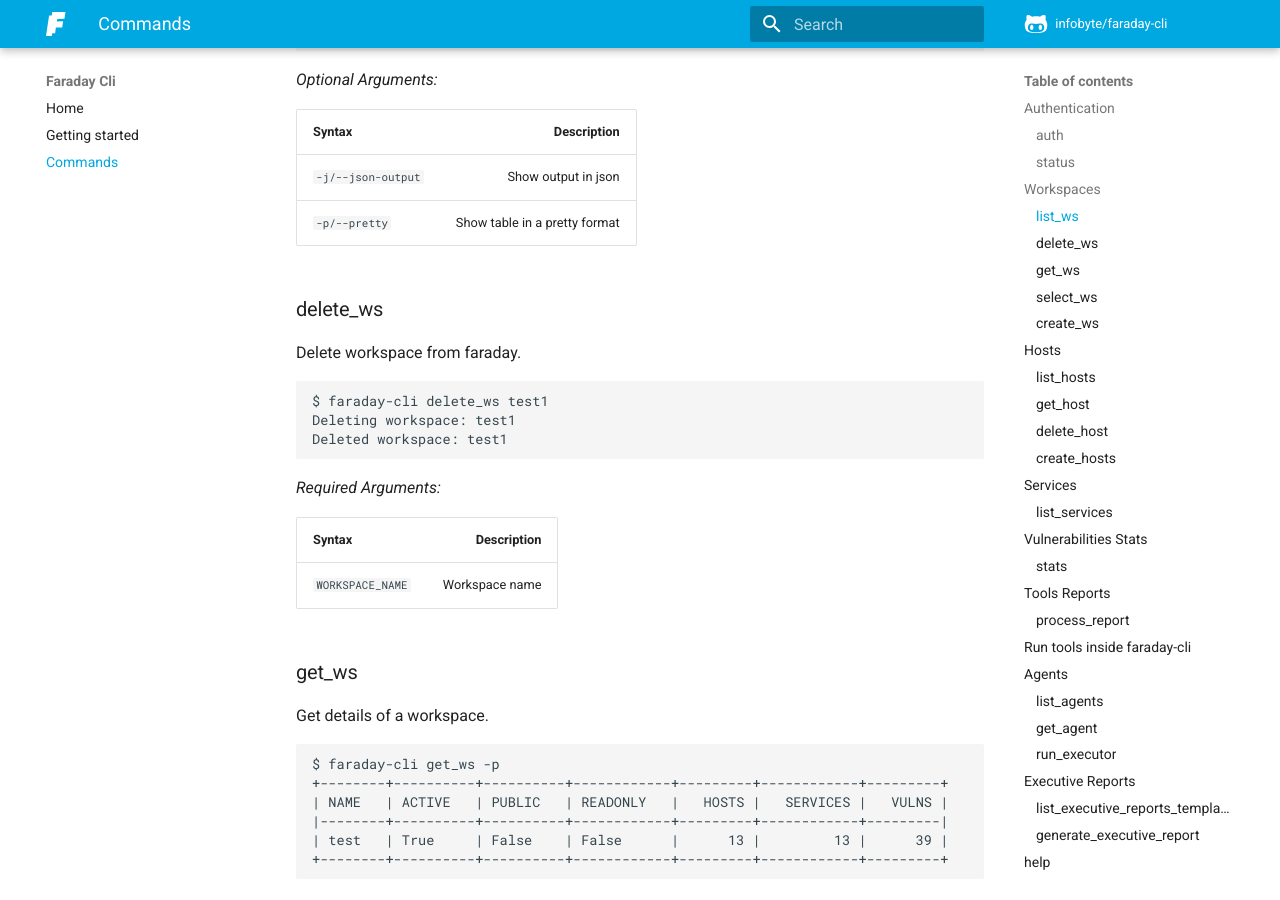
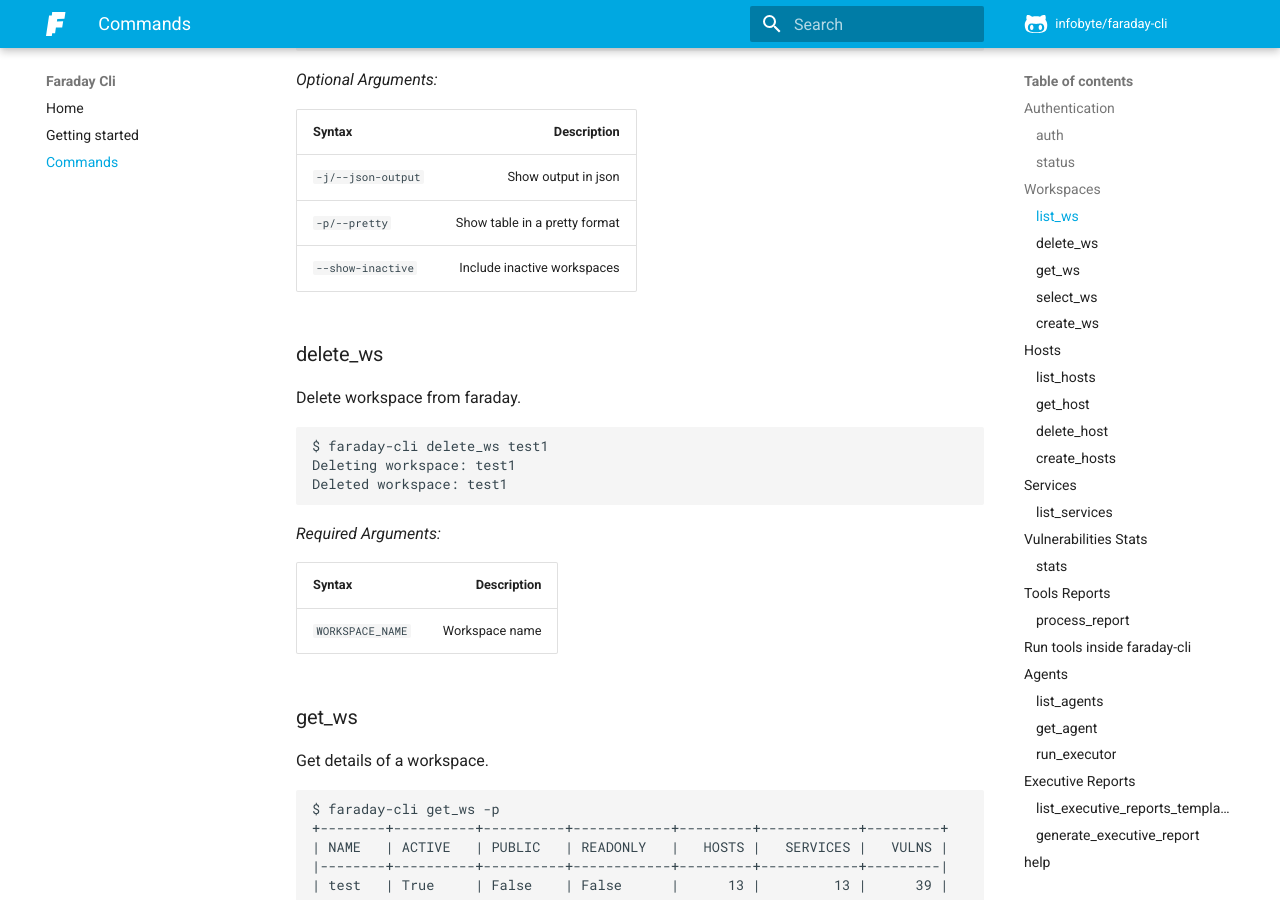
Before and after one commit to infobyte/faraday-cli, an MkDocs documentation site: the page built from docs/docs/commands.md, in a window 1280 px wide and 900 px high, scrolled down 1450 px. Built offline with MkDocs 1.6.1 and Material for MkDocs 9.7.7, drawn with Linux system fonts in a browser that asks for light colours; comment, search, counter and statistics services are not loaded.

Commit message:
update docs

```diff
--- a/docs/docs/commands.md
+++ b/docs/docs/commands.md
@@ -64,6 +64,7 @@
 |:-----	|------:	|
 | `-j/--json-output`     | Show output in json     |
 | `-p/--pretty`   | Show table in a pretty format       |
+| `--show-inactive`   | Include inactive workspaces      |
 
 
 ### delete_ws
```
